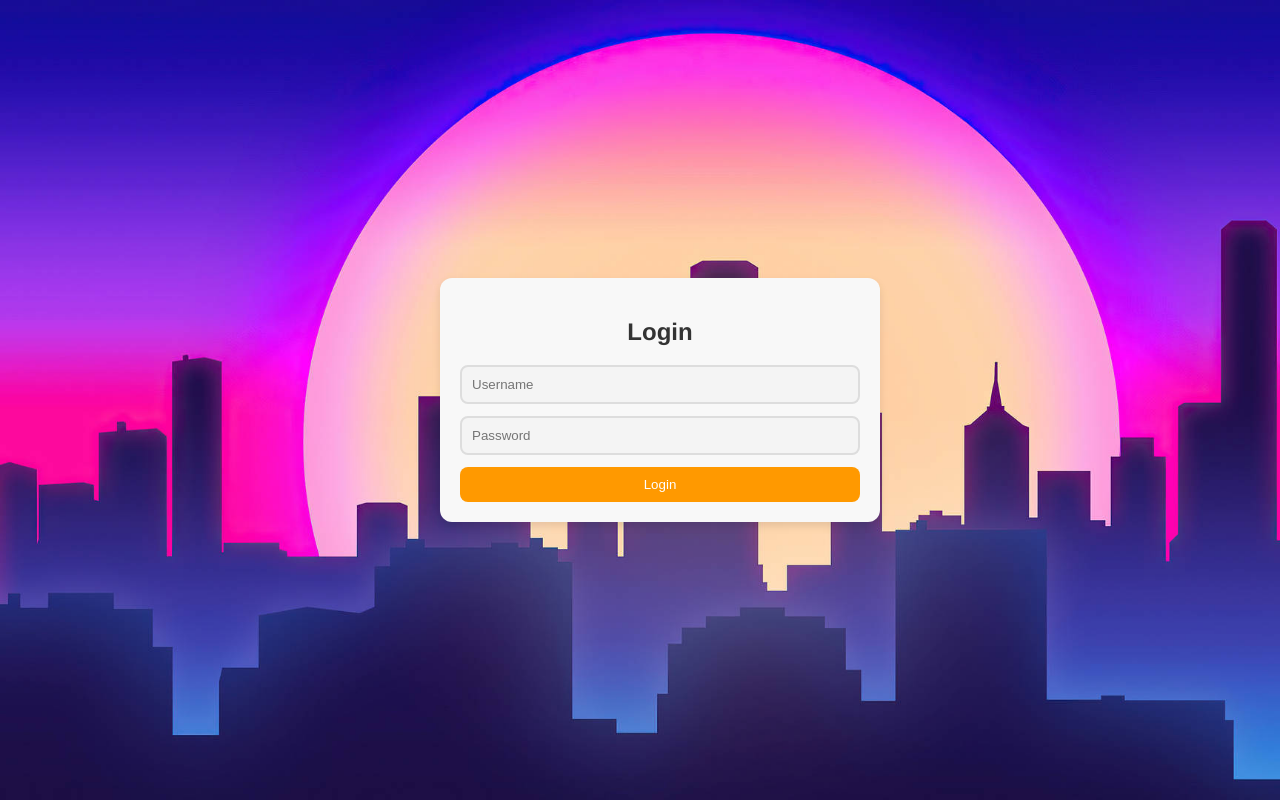
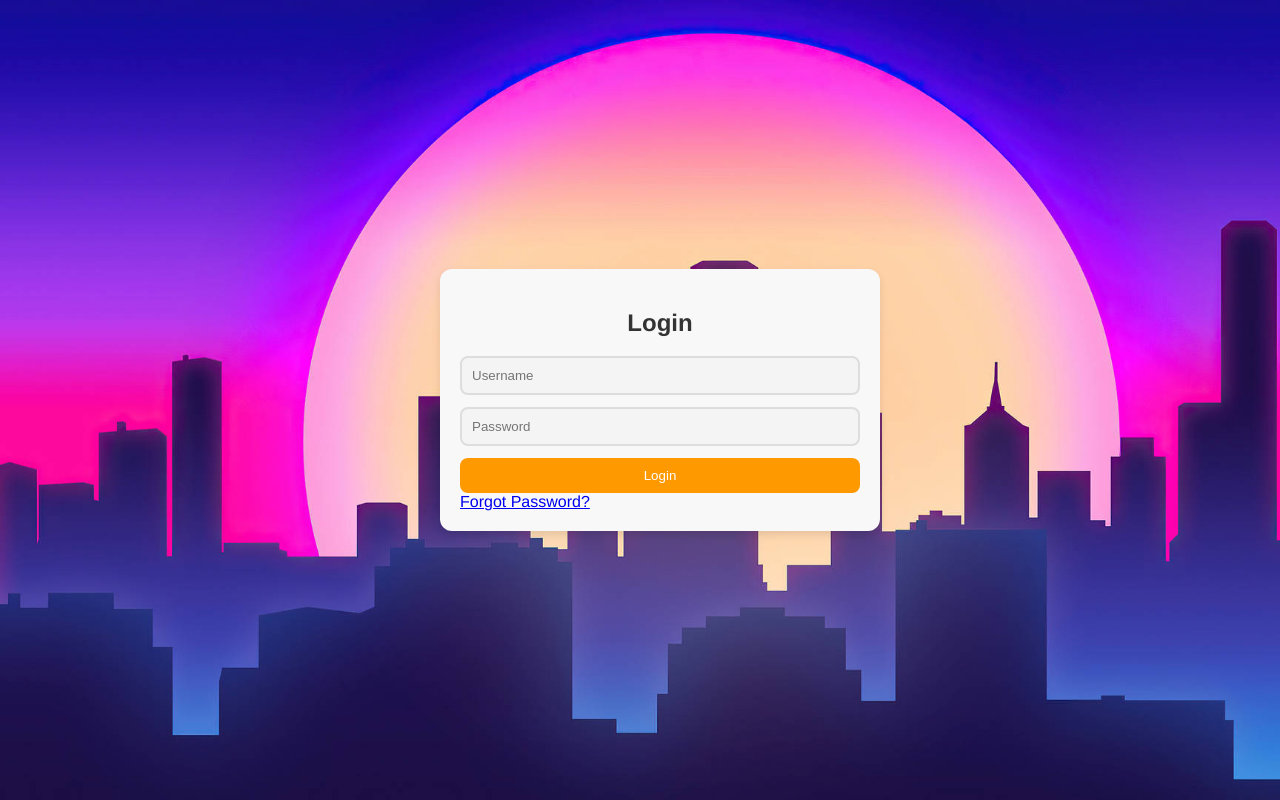
Before and after one commit to Natanf002/Mash, a plain HTML site: page Mash/artifacts/index.html in a window 1280 px wide. Drawn offline with Linux system fonts and the light colour scheme.

Commit message:
Update index.html

```diff
--- a/Mash/artifacts/index.html
+++ b/Mash/artifacts/index.html
@@ -16,6 +16,7 @@
         <input type="text" id="username" name="username" placeholder="Username" required>
         <input type="password" id="password" name="password" placeholder="Password" required>
         <button type="submit">Login</button>
+        <a href="forgotpassword.html">Forgot Password?</a>
       </form>
     </div>
   </div>
```
